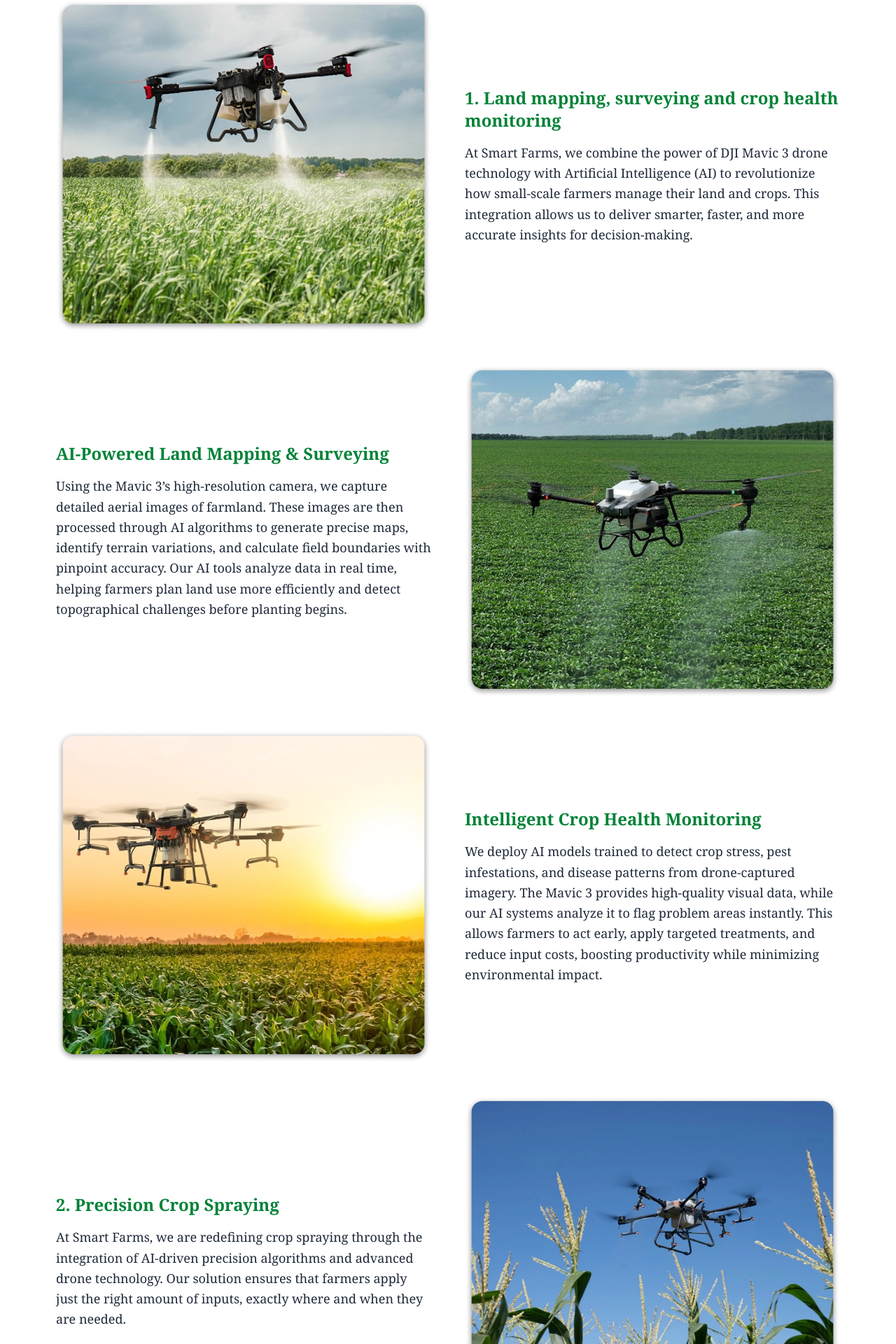
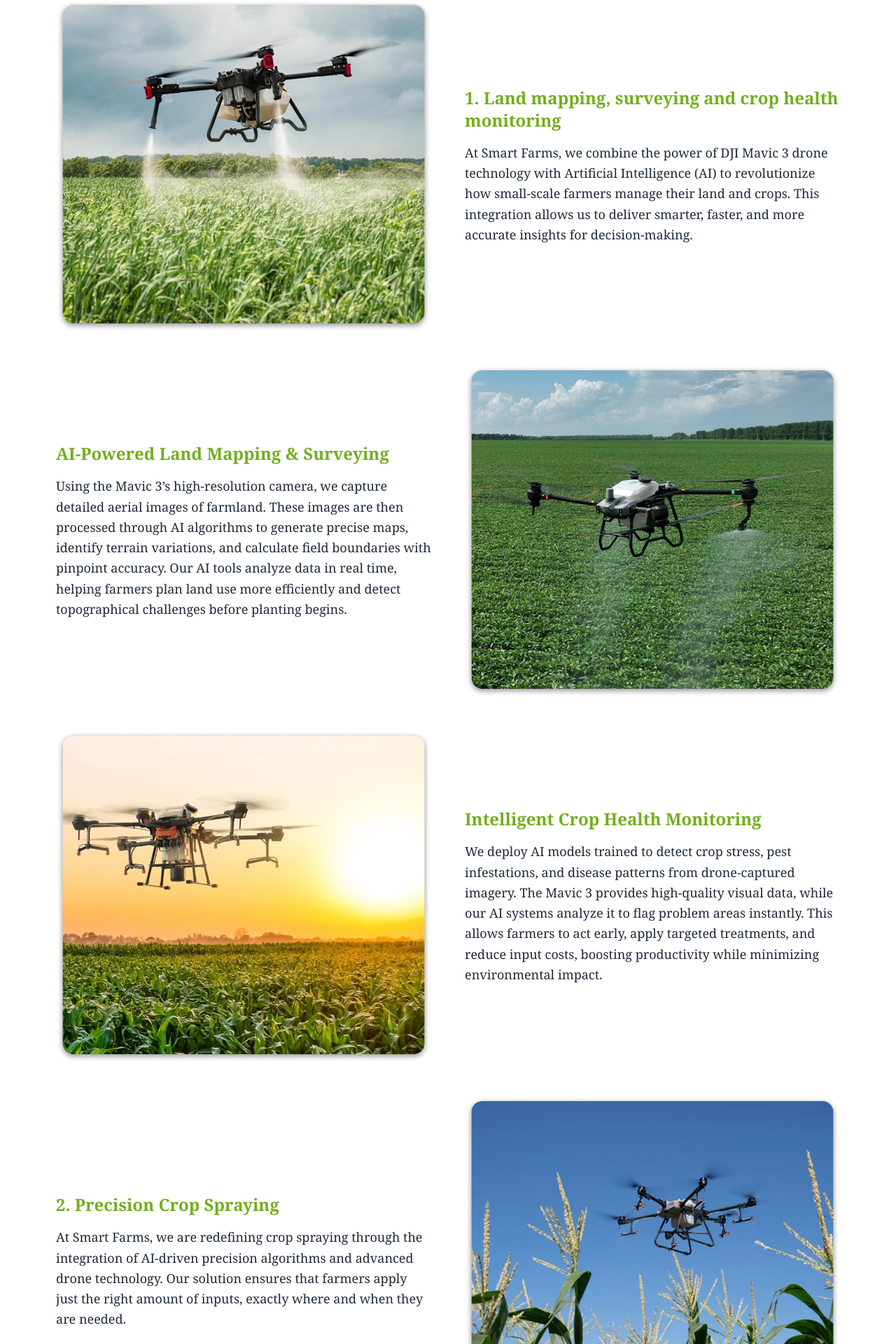
Before and after one commit to HudsonWayne/Smart-Farms, a Next.js app: page /services in a window 1280 px wide. Shown: the part 680-2600 px from the top of the page at 70% size. Built offline with nearby package versions, Linux system fonts and the light colour scheme; a web font is replaced by a local one.

Commit message:
initial commit

```diff
--- a/src/components/NineBlocks.tsx
+++ b/src/components/NineBlocks.tsx
@@ -19,7 +19,7 @@ export default function OperationsPage() { // Renamed from NineBlocks to better
             />
           </div>
           <div className="max-w-prose">
-            <h2 className="text-green-700 text-2xl font-bold mb-4">
+            <h2 className="text-[#72AE1C] text-2xl font-bold mb-4">
               1. Land mapping, surveying and crop health monitoring
             </h2>
             <p className="text-gray-800 text-lg leading-relaxed">
@@ -31,7 +31,7 @@ export default function OperationsPage() { // Renamed from NineBlocks to better
         {/* Second Block: Image on the Right and Text on the Left */}
         <div className="grid md:grid-cols-2 gap-12 items-center mb-12 md:flex-row-reverse">
           <div className="max-w-prose">
-            <h2 className="text-green-700 text-2xl font-bold mb-4">
+            <h2 className="text-[#72AE1C] text-2xl font-bold mb-4">
               AI-Powered Land Mapping & Surveying
             </h2>
             <p className="text-gray-800 text-lg leading-relaxed">
@@ -61,7 +61,7 @@ export default function OperationsPage() { // Renamed from NineBlocks to better
             />
           </div>
           <div className="max-w-prose">
-            <h2 className="text-green-700 text-2xl font-bold mb-4">
+            <h2 className="text-[#72AE1C] text-2xl font-bold mb-4">
               Intelligent Crop Health Monitoring
             </h2>
             <p className="text-gray-800 text-lg leading-relaxed">
@@ -73,7 +73,7 @@ export default function OperationsPage() { // Renamed from NineBlocks to better
         {/* Fourth Block: Image on the Right and Text on the Left */}
         <div className="grid md:grid-cols-2 gap-12 items-center mb-12 md:flex-row-reverse">
           <div className="max-w-prose">
-            <h2 className="text-green-700 text-2xl font-bold mb-4">
+            <h2 className="text-[#72AE1C] text-2xl font-bold mb-4">
               2. Precision Crop Spraying
             </h2>
             <p className="text-gray-800 text-lg leading-relaxed">
@@ -103,7 +103,7 @@ export default function OperationsPage() { // Renamed from NineBlocks to better
             />
           </div>
           <div className="max-w-prose">
-            <h2 className="text-green-700 text-2xl font-bold mb-4">
+            <h2 className="text-[#72AE1C] text-2xl font-bold mb-4">
               Targeted Spraying with Drone Accuracy
             </h2>
             <p className="text-gray-800 text-lg leading-relaxed">
@@ -116,7 +116,7 @@ export default function OperationsPage() { // Renamed from NineBlocks to better
         <div className="grid md:grid-cols-2 gap-12 items-center mb-12 md:flex-row-reverse">
 
           <div className="max-w-prose">
-            <h2 className="text-green-700 text-2xl font-bold mb-4">
+            <h2 className="text-[#72AE1C] text-2xl font-bold mb-4">
               Environmentally Responsible Farming
             </h2>
             <p className="text-gray-800 text-lg leading-relaxed">
@@ -146,7 +146,7 @@ export default function OperationsPage() { // Renamed from NineBlocks to better
             />
           </div>
           <div className="max-w-prose">
-            <h2 className="text-green-700 text-2xl font-bold mb-4">
+            <h2 className="text-[#72AE1C] text-2xl font-bold mb-4">
               Smart Fertilizer Application with AI and Drone Technology
             </h2>
             <p className="text-gray-800 text-lg leading-relaxed">
@@ -159,7 +159,7 @@ export default function OperationsPage() { // Renamed from NineBlocks to better
         <div className="grid md:grid-cols-2 gap-12 items-center mb-12 md:flex-row-reverse">
 
           <div className="max-w-prose">
-            <h2 className="text-green-700 text-2xl font-bold mb-4">
+            <h2 className="text-[#72AE1C] text-2xl font-bold mb-4">
               Precision Application for Maximum Impact
             </h2>
             <p className="text-gray-800 text-lg leading-relaxed">
@@ -189,7 +189,7 @@ export default function OperationsPage() { // Renamed from NineBlocks to better
             />
           </div>
           <div className="max-w-prose">
-            <h2 className="text-green-700 text-2xl font-bold mb-4">
+            <h2 className="text-[#72AE1C] text-2xl font-bold mb-4">
               AI-Driven Decision Making
             </h2>
             <p className="text-gray-800 text-lg leading-relaxed">
```
